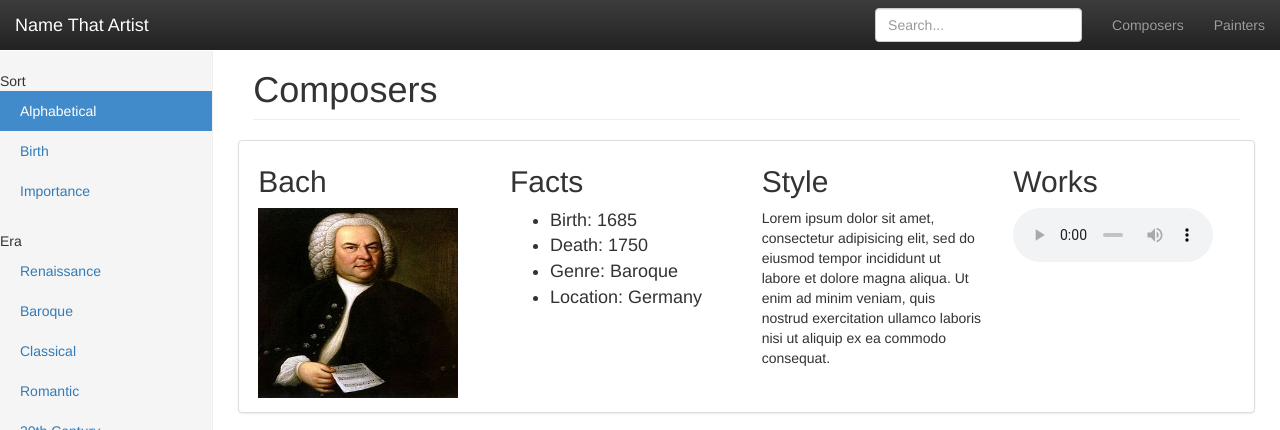
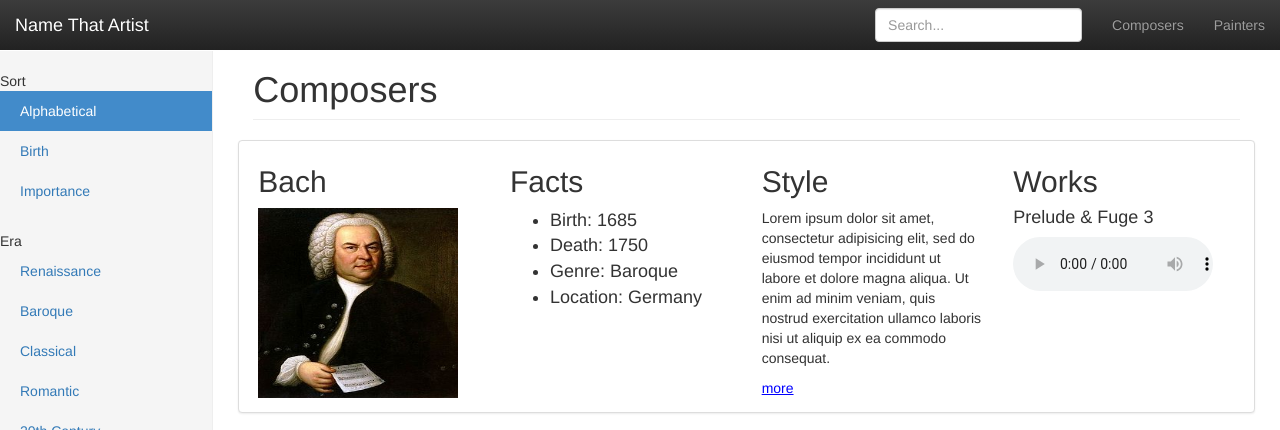
Before and after one commit to lindacall4home/q1-name-that-artist, a plain HTML site: page index.html in a window 1280 px wide. Shown: the top 430 px of the page. Drawn offline with nearby package versions, Linux system fonts and the light colour scheme.

Commit message:
selected composer

```diff
--- a/css/master.css
+++ b/css/master.css
@@ -1,3 +1,39 @@
 .artist-fact{
   font-size: 18px;
 }
+
+.more-info{
+  color: blue;
+  text-decoration: underline;
+  cursor: pointer;
+}
+
+.popuptext {
+    visibility: hidden;
+    width: 500px;
+    background-color: #555;
+    color: #fff;
+    text-align: left;
+    border-radius: 6px;
+    padding: 8px 0;
+    position: absolute;
+    z-index: 1;
+    left: 20%;
+    margin-left: -80px;
+}
+
+.show {
+    visibility: visible;
+    -webkit-animation: fadeIn 1s;
+    animation: fadeIn 1s
+}
+
+@-webkit-keyframes fadeIn {
+    from {opacity: 0;}
+    to {opacity: 1;}
+}
+
+@keyframes fadeIn {
+    from {opacity: 0;}
+    to {opacity:1 ;}
+}
--- a/data/composer-data.js
+++ b/data/composer-data.js
@@ -1,5 +1,6 @@
-var composers = [
+var artists = [
   {
+    type: 'Composer',
     wikipage: 'Johann_Sebastian_Bach',
     shortName: 'Bach',
     birth: '1685',
@@ -7,9 +8,14 @@ var composers = [
     genre: ['Baroque'],
     location: ['Germany'],
     thumbnail: './images/260px-Johann_Sebastian_Bach.jpg',
-    audio: 'Bach_and_Joe_DeGeorge_-_05_-_Tocatta_in_D_Minor.mp3'
+    works: [
+      {
+        title: "Prelude & Fuge 3",
+        file: 'Bach.mp3'}
+    ]
   },
   {
+    type: 'Composer',
     wikipage: 'Ludwig_van_Beethoven',
     shortName: 'Beethoven',
     birth: '1770',
@@ -17,9 +23,14 @@ var composers = [
     genre: ['Classical', "Romantic"],
     location: ['Austria'],
     thumbnail: './images/Beethoven.jpg',
-    audio: 'Bach_and_Joe_DeGeorge_-_05_-_Tocatta_in_D_Minor.mp3'
+    works: [
+      {
+        title: "Sinfoni Number 5",
+        file: 'Beethoven.mp3'}
+    ]
   },
   {
+    type: 'Composer',
     wikipage: 'Johannes_Brahms',
     shortName: 'Brahms',
     birth: '1833',
@@ -27,9 +38,14 @@ var composers = [
     genre: ["Romantic"],
     location: ['Austria', 'Germany'],
     thumbnail: './images/170px-JohannesBrahms.jpg',
-    audio: 'Bach_and_Joe_DeGeorge_-_05_-_Tocatta_in_D_Minor.mp3'
+    works: [
+      {
+        title: "Toccata and Fugue in D minor",
+        file: 'Bach_and_Joe_DeGeorge_-_05_-_Tocatta_in_D_Minor.mp3'}
+    ]
   },
   {
+    type: 'Composer',
     wikipage: 'William_Byrd',
     shortName: 'Byrd',
     birth: '1540',
@@ -37,9 +53,14 @@ var composers = [
     genre: ['Renaissance'],
     location: ['England'],
     thumbnail: './images/220px-William_Byrd.jpg',
-    audio: 'Bach_and_Joe_DeGeorge_-_05_-_Tocatta_in_D_Minor.mp3'
+    works: [
+      {
+        title: "Toccata and Fugue in D minor",
+        file: 'Bach_and_Joe_DeGeorge_-_05_-_Tocatta_in_D_Minor.mp3'}
+    ]
   },
   {
+    type: 'Composer',
     wikipage: 'Johann_Sebastian_Bach',
     shortName: 'Dufay',
     birth: '1770',
@@ -47,84 +68,157 @@ var composers = [
     genre: ['Classical', "Romantic"],
     location: ['Austria'],
     thumbnail: './images/260px-Johann_Sebastian_Bach.jpg',
-    audio: 'Bach_and_Joe_DeGeorge_-_05_-_Tocatta_in_D_Minor.mp3'
+    works: [
+      {
+        title: "Toccata and Fugue in D minor",
+        file: 'Bach_and_Joe_DeGeorge_-_05_-_Tocatta_in_D_Minor.mp3'}
+    ]
   },
   {
+    type: 'Composer',
     wikipage: 'Wolfgang_Amadeus_Mozart',
     shortName: 'Mozart',
     thumbnail: './images/Croce-Mozart-Detail.jpg',
-    audio: 'Bach_and_Joe_DeGeorge_-_05_-_Tocatta_in_D_Minor.mp3'
+    birth: '1756',
+    death: '1791',
+    genre: ['Classical'],
+    location: ['Austria'],
+    works: [
+      {
+        title: "Divertimento K131",
+        file: 'Mozart.mp3'}
+    ]
   },
   {
+    type: 'Composer',
     wikipage: 'Antonio_Vivaldi',
     shortName: 'Vivaldi',
     thumbnail: './images/Vivaldi.jpg',
-    audio: 'Bach_and_Joe_DeGeorge_-_05_-_Tocatta_in_D_Minor.mp3'
+    works: [
+      {
+        title: "Toccata and Fugue in D minor",
+        file: 'Bach_and_Joe_DeGeorge_-_05_-_Tocatta_in_D_Minor.mp3'}
+    ]
   },
   {
+    type: 'Composer',
     wikipage: 'Ludwig_van_Beethoven',
     shortName: 'Beethoven',
     thumbnail: './images/Beethoven.jpg',
-    audio: 'Bach_and_Joe_DeGeorge_-_05_-_Tocatta_in_D_Minor.mp3'
+    works: [
+      {
+        title: "Toccata and Fugue in D minor",
+        file: 'Bach_and_Joe_DeGeorge_-_05_-_Tocatta_in_D_Minor.mp3'}
+    ]
   },
   {
+    type: 'Composer',
     wikipage: 'Leonard_Bernstein',
     shortName: 'Bernstein',
     thumbnail: './images/Leonard_Bernstein_by_Jack_Mitchell.jpg',
-    audio: 'Bach_and_Joe_DeGeorge_-_05_-_Tocatta_in_D_Minor.mp3'
+    works: [
+      {
+        title: "Toccata and Fugue in D minor",
+        file: 'Bach_and_Joe_DeGeorge_-_05_-_Tocatta_in_D_Minor.mp3'}
+    ]
   },
   {
+    type: 'Composer',
     wikipage: 'Frédéric_Chopin',
     shortName: 'Chopin',
     thumbnail: './images/Frederic_Chopin_photo.jpeg',
-    audio: 'Bach_and_Joe_DeGeorge_-_05_-_Tocatta_in_D_Minor.mp3'
+    works: [
+      {
+        title: "Toccata and Fugue in D minor",
+        file: 'Bach_and_Joe_DeGeorge_-_05_-_Tocatta_in_D_Minor.mp3'}
+    ]
   },
   {
+    type: 'Composer',
     wikipage: 'Wolfgang_Amadeus_Mozart',
     shortName: 'Mozart',
     thumbnail: './images/Croce-Mozart-Detail.jpg',
-    audio: 'Bach_and_Joe_DeGeorge_-_05_-_Tocatta_in_D_Minor.mp3'
+    works: [
+      {
+        title: "Toccata and Fugue in D minor",
+        file: 'Bach_and_Joe_DeGeorge_-_05_-_Tocatta_in_D_Minor.mp3'}
+    ]
   },
   {
+    type: 'Composer',
     wikipage: 'Antonio_Vivaldi',
     shortName: 'Vivaldi',
     thumbnail: './images/Vivaldi.jpg',
-    audio: 'Bach_and_Joe_DeGeorge_-_05_-_Tocatta_in_D_Minor.mp3'
+    works: [
+      {
+        title: "Toccata and Fugue in D minor",
+        file: 'Bach_and_Joe_DeGeorge_-_05_-_Tocatta_in_D_Minor.mp3'}
+    ]
   },
   {
+    type: 'Composer',
     wikipage: 'Johann_Sebastian_Bach',
     shortName: 'Bach',
     thumbnail: './images/260px-Johann_Sebastian_Bach.jpg',
-    audio: 'Bach_and_Joe_DeGeorge_-_05_-_Tocatta_in_D_Minor.mp3'
+    works: [
+      {
+        title: "Toccata and Fugue in D minor",
+        file: 'Bach_and_Joe_DeGeorge_-_05_-_Tocatta_in_D_Minor.mp3'}
+    ]
   },
   {
+    type: 'Composer',
     wikipage: 'Ludwig_van_Beethoven',
     shortName: 'Beethoven',
     thumbnail: './images/Beethoven.jpg',
-    audio: 'Bach_and_Joe_DeGeorge_-_05_-_Tocatta_in_D_Minor.mp3'
+    works: [
+      {
+        title: "Toccata and Fugue in D minor",
+        file: 'Bach_and_Joe_DeGeorge_-_05_-_Tocatta_in_D_Minor.mp3'}
+    ]
   },
   {
+    type: 'Composer',
     wikipage: 'Leonard_Bernstein',
     shortName: 'Bernstein',
     thumbnail: './images/Leonard_Bernstein_by_Jack_Mitchell.jpg',
-    audio: 'Bach_and_Joe_DeGeorge_-_05_-_Tocatta_in_D_Minor.mp3'
+    works: [
+      {
+        title: "Toccata and Fugue in D minor",
+        file: 'Bach_and_Joe_DeGeorge_-_05_-_Tocatta_in_D_Minor.mp3'}
+    ]
   },
   {
+    type: 'Composer',
     wikipage: 'Frédéric_Chopin',
     shortName: 'Chopin',
     thumbnail: './images/Frederic_Chopin_photo.jpeg',
-    audio: 'Bach_and_Joe_DeGeorge_-_05_-_Tocatta_in_D_Minor.mp3'
+    works: [
+      {
+        title: "Toccata and Fugue in D minor",
+        file: 'Bach_and_Joe_DeGeorge_-_05_-_Tocatta_in_D_Minor.mp3'}
+    ]
   },
   {
+    type: 'Composer',
     wikipage: 'Wolfgang_Amadeus_Mozart',
     shortName: 'Mozart',
     thumbnail: './images/Croce-Mozart-Detail.jpg',
-    audio: 'Bach_and_Joe_DeGeorge_-_05_-_Tocatta_in_D_Minor.mp3'
+    works: [
+      {
+        title: "Toccata and Fugue in D minor",
+        file: 'Bach_and_Joe_DeGeorge_-_05_-_Tocatta_in_D_Minor.mp3'}
+    ]
   },
   {
+    type: 'Composer',
     wikipage: 'Antonio_Vivaldi',
     shortName: 'Vivaldi',
     thumbnail: './images/Vivaldi.jpg',
-    audio: 'Bach_and_Joe_DeGeorge_-_05_-_Tocatta_in_D_Minor.mp3'
+    works: [
+      {
+        title: "Toccata and Fugue in D minor",
+        file: 'Bach_and_Joe_DeGeorge_-_05_-_Tocatta_in_D_Minor.mp3'}
+    ]
   }
 ];
--- a/index.html
+++ b/index.html
@@ -58,25 +58,28 @@
           <div class="row thumbnail" >
             <div class="col-xs-12 col-sm-6 col-md-3">
               <h2 id="selected-artist-name">Beethoven</h2>
-              <img src="./images/Beethoven.jpg" alt="" id="selected-artist-image" style="width:200px; height:200px; padding-bottom:10px">
+              <img src="#" alt="" id="selected-artist-image" style="width:200px; height:200px; padding-bottom:10px">
             </div>
             <div class="col-xs-12 col-sm-6 col-md-3">
               <h2 id="selected-artist-facts">Facts</h2>
               <ul>
                 <li class="artist-fact" id="artist-birth">Birth:</li>
                 <li class="artist-fact" id="artist-death">Death:</li>
-                <li class="artist-fact" id="artist-genre">Genre(s):</li>
-                <li class="artist-fact" id="artist-location">Location(s):</li>
+                <li class="artist-fact" id="artist-genre">Genre:</li>
+                <li class="artist-fact" id="artist-location">Location:</li>
               </ul>
             </div>
             <div class="col-xs-12 col-sm-6 col-md-3">
               <h2 id="selected-artist-style">Style</h2>
               <p>Lorem ipsum dolor sit amet, consectetur adipisicing elit, sed do eiusmod tempor incididunt ut labore et dolore magna aliqua. Ut enim ad minim veniam, quis nostrud exercitation ullamco laboris nisi ut aliquip ex ea commodo consequat.</p>
+              <div class="more-info popup">more
+                <span class="popuptext" id="more-artist-info">Lorem ipsum dolor sit amet, consectetur adipisicing elit, sed do eiusmod tempor incididunt ut labore et dolore magna aliqua. Ut enim ad minim veniam, quis nostrud exercitation ullamco laboris nisi ut aliquip ex ea commodo consequat. Duis aute irure dolor in reprehenderit in voluptate velit esse cillum dolore eu fugiat nulla pariatur. Excepteur sint occaecat cupidatat non proident, sunt in culpa qui officia deserunt mollit anim id est laborum.</span>
+              </div>
             </div>
             <div class="col-xs-12 col-sm-6 col-md-3">
-              <h2 id="selected-work">Works</h2>
-              <audio controls style="width: 200px">
-                <source src="" type="audio/mp3" id="selected-audio" />
+              <h2>Works</h2>
+              <h4 id="selected-work-title"></h4>
+              <audio controls id="selected-work-audio" style="width: 200px">
               </audio>
             </div>
           </div>
--- a/js/main.js
+++ b/js/main.js
@@ -1,8 +1,8 @@
 $(document).ready(function(){
 
   var renderArtists = function(){
-    for(let i = 0; i < composers.length; i++){
-      $("#artists").append('<a href="#" class="col-xs-4 col-sm-4 col-md-2 thumbnail"><img src="' + composers[i].thumbnail + '" alt="' + composers[i].shortName + ' " style="width:160px; height:160px"><div class="caption"><h3>' + composers[i].shortName + '</h3></div></a>');
+    for(let i = 0; i < artists.length; i++){
+      $("#artists").append('<a href="#" class="col-xs-4 col-sm-4 col-md-2 thumbnail"><img src="' + artists[i].thumbnail + '" alt="' + artists[i].shortName + ' " style="width:160px; height:160px"><div class="caption"><h3>' + artists[i].shortName + '</h3></div></a>');
     }
   };
 
@@ -13,6 +13,14 @@ $(document).ready(function(){
     $('#artist-death').text("Death: " + artist.death);
     $('#artist-genre').text("Genre: " + artist.genre.join(", "));
     $('#artist-location').text("Location: " + artist.location.join(", "));
+    updateAudioPlayer(artist);
+  };
+
+  var updateAudioPlayer = function(artist){
+    $('#selected-work-title').text(artist.works[0].title);
+    let $audioSource = $('#selected-work-audio');
+    $audioSource.attr("src", "./audio/" + artist.works[0].file);
+    $audioSource.load();
   };
 
   var compareArtistByImage = function(imageSrc, artist){
@@ -23,13 +31,23 @@ $(document).ready(function(){
     return artist.shortName === shortName;
   };
 
-  $('#artists').on('click', '.caption', function(event){
-    let artist = composers.find(compareArtistByShortName.bind(this, $(event.currentTarget).text()));
-    populateSelectedArtist(artist);
-  });
+  var displayMoreArtistInfo = function(){
+    $('#more-artist-info').toggleClass('show');
+  };
 
+  var addEventListeners = function(){
+
+    $('#artists').on('click', '.caption', function(event){
+      let artist = artists.find(compareArtistByShortName.bind(this, $(event.currentTarget).text()));
+      populateSelectedArtist(artist);
+    });
+
+    $('.more-info').click(displayMoreArtistInfo);
+  };
+
+  addEventListeners();
   renderArtists();
-  populateSelectedArtist(composers[0]);
+  populateSelectedArtist(artists[0]);
 });
 
 
```
Also changed, not shown: 7 other files.
